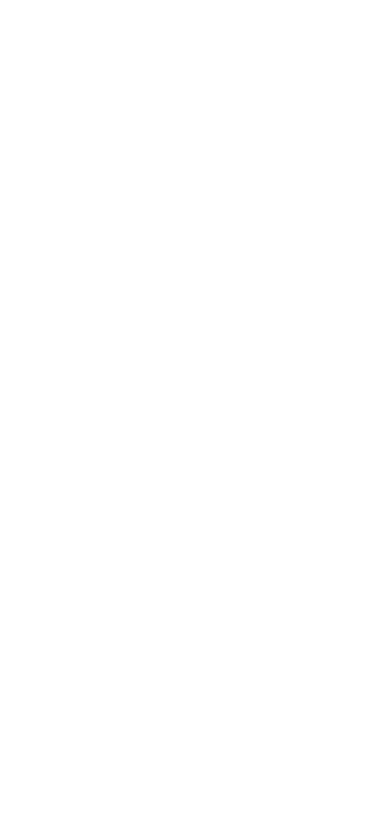
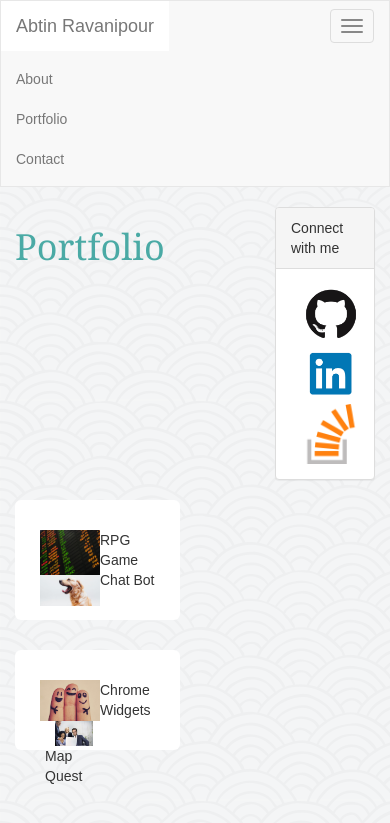
Before and after one commit to Cabtn-zz/Bootstrap-Portfolio, a PHP site: page /portfolio.html in a window 390 px wide. Before the commit the part shown is empty. Shown: the top 823 px of the page. Run offline with PHP 8.4, Linux system fonts and the light colour scheme.

Commit message:
progress!

```diff
--- a/index.html
+++ b/index.html
@@ -61,6 +61,7 @@
     </div>
 </div>
 <!-- Row 2 -->
+<div class="jumbotron">
   <div class="row">
      <div class="col-xs-2">
        <img src="assets/images/bio.jpg" class="img-responsive" alt="Responsive image"></div>
@@ -70,5 +71,6 @@
     <div class="col-xs-4">
     </div>
   </div>
+</div>
 </body>
 </html>
--- a/portfolio.html
+++ b/portfolio.html
@@ -0,0 +1,87 @@
+<!DOCTYPE html>
+<html>
+<head>
+
+  <meta charset="UTF-8">
+  <meta name="viewport" content="width=device-width">
+    <link rel="stylesheet" href="https://maxcdn.bootstrapcdn.com/bootstrap/3.3.6/css/bootstrap.min.css">
+    <script src="https://maxcdn.bootstrapcdn.com/bootstrap/3.3.7/js/bootstrap.min.js" integrity="sha384-Tc5IQib027qvyjSMfHjOMaLkfuWVxZxUPnCJA7l2mCWNIpG9mGCD8wGNIcPD7Txa" crossorigin="anonymous"></script>
+    <link rel="stylesheet" type="text/css" href="style.css">
+  <title>My Portfolio</title>
+</head>
+<body>
+<!-- Nav bar Stars -->
+<nav class="navbar navbar-default">
+  <div class="container-fluid">
+    <!-- Brand and toggle get grouped for better mobile display -->
+    <div class="navbar-header">
+      <button type="button" class="navbar-toggle collapsed" data-toggle="collapse" data-target="#bs-example-navbar-collapse-1" aria-expanded="false">
+        <span class="sr-only">Toggle navigation</span>
+        <span class="icon-bar"></span>
+        <span class="icon-bar"></span>
+        <span class="icon-bar"></span>
+      </button>
+      <a class="navbar-brand" href="#">Abtin Ravanipour</a>
+    </div>
+
+
+      <ul class="nav navbar-nav navbar-right">
+        <li><a href="#">About</a></li>
+        <li><a href="#">Portfolio</a></li>
+        <li><a href="#">Contact</a></li>
+
+      </ul>
+    </div><!-- /.navbar-collapse -->
+  </div><!-- /.container-fluid -->
+</nav>
+<!-- Navbar ends -->
+<div class="container">
+<!-- Row 1 -->
+  <div class="row">
+    <div class="col-xs-8">
+      <h1 class="line"> Portfolio </h1>
+    </div>
+    <div class="col-xs-4">
+      <div class="panel panel-default">
+        <div class="panel-heading">Connect with me
+        </div>
+          <div class="panel-body">
+              <a href="https://github.com/Cabtn" target="_blank">
+                <img src="assets/images/photo.jpg" class="img-responsive git" alt="Responsive image">
+              </a>
+            <a href="https://www.linkedin.com/in/aravanip/" target="_blank">
+              <img src="assets/images/linkedin.jpg" class="img-responsive git" alt="Responsive image">
+            </a>
+            <a href="http://stackoverflow.com/users/4155642/cabtn" target="_blank">
+              <img src="assets/images/stack.png" class="img-responsive git" alt="Responsive image">
+                </a>
+          </div>
+      </div>
+
+    </div>
+</div>
+<!-- Row 2 -->
+  <div class="row">
+    <div class="col-xs-6">
+      <div class="jumbotron">
+        <img src="assets/images/stock.jpg" class="img-responsive git" alt="Responsive image">
+        <div> RPG Game</div>
+        <img src="assets/images/dog.jpg" class="img-responsive git" alt="Responsive image">
+        <div> Chat Bot </div>
+    </div>
+  </div>
+</div>
+<!-- Row 3 -->
+  <div class="row">
+    <div class="col-xs-6">
+      <div class="jumbotron">
+        <img src= "assets/images/smile.jpg" class="img-responsive git" alt="Responsive image">
+        <div> Chrome Widgets </div>
+        <div class="col-xs-6">
+        <img src="assets/images/vince.jpg" class="img-responsive git" alt="Responsive image">
+        <div> Map Quest </div>
+        </div>
+    </div>
+  </div>
+</div>
+</div>
--- a/style.css
+++ b/style.css
@@ -1,6 +1,10 @@
 body  {
 	background-image: url("assets/images/seigaiha.png");
 	font-family: 'Arial', 'Helvetica Neue', Helvetica, sans-serif;
+}
+
+h1, h2, h3 {
+	font-family: 'Georgia', Times, Times New Roman, serif;
 }
 
 .git {
@@ -8,3 +12,31 @@
 	float: left;
 	margin-left: 10px;
 }
+
+.navbar-brand {
+	color: teal;
+	background-color: white;
+}
+
+.navbar navbar-default
+	{
+		background-color: white;
+	 }
+
+.jumbotron {
+
+	background-color: white;
+
+}
+
+.img-responsive git {
+	width: 200px;
+}
+
+form {
+	width: 60% ;
+}
+
+.line {
+	color: #4aaaa5;
+}
```
Also changed, not shown: contact.html (+77 -0 lines).
